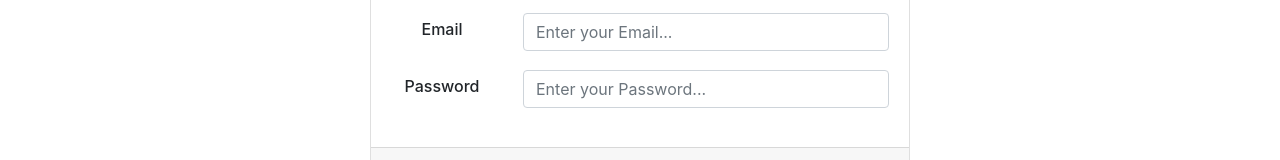
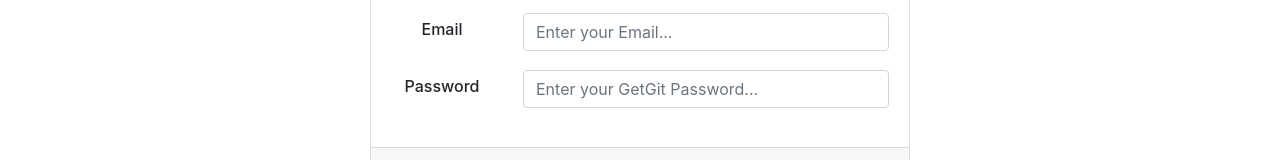
Before and after one commit to wajeshubham/GitHub-User-Fetcher, a React (Create React App) app: page /signin in a window 1280 px wide. Shown: the part 205-365 px from the top of the page. Built offline with nearby package versions, Linux system fonts and the light colour scheme; the HTML template or start-up script is replaced by a standard one.

Commit message:
Update signin.js

```diff
--- a/src/pages/signin.js
+++ b/src/pages/signin.js
@@ -88,7 +88,7 @@ function SignIn() {
                         type="password"
                         name="password"
                         id="password"
-                        placeholder="Enter your Password..."
+                        placeholder="Enter your GetGit Password..."
                         value={password}
                         onChange={(e) => setPassword(e.target.value)}
                       />
```
